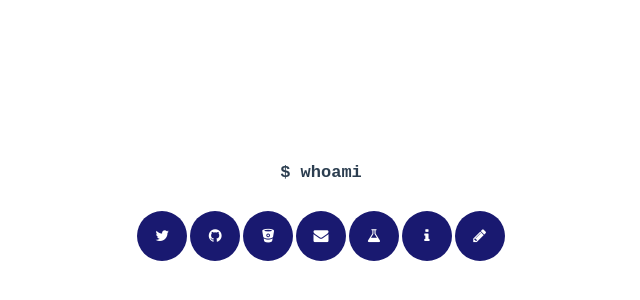
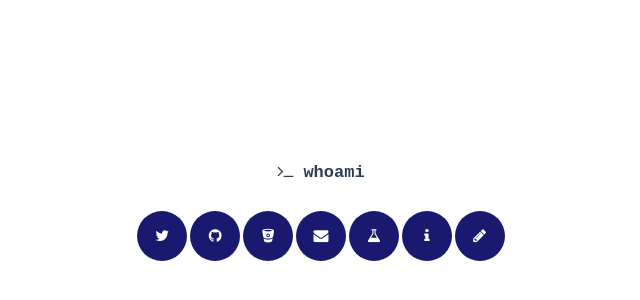
Before and after one commit to papachristoumarios/old-webpage, a plain HTML site: page index.html in a window 1280 px wide. Shown: the part 194-494 px from the top of the page, 319-959 px from the left. Drawn offline with Linux system fonts and the light colour scheme.

Commit message:
Update index.html

```diff
--- a/index.html
+++ b/index.html
@@ -38,7 +38,7 @@
 
      <div class="monostyle">
     <p>
-         <strong>$ whoami</strong>
+         <strong><i class="fa fa-terminal"></i> whoami</strong>
     </p>
     </div>
 
```
